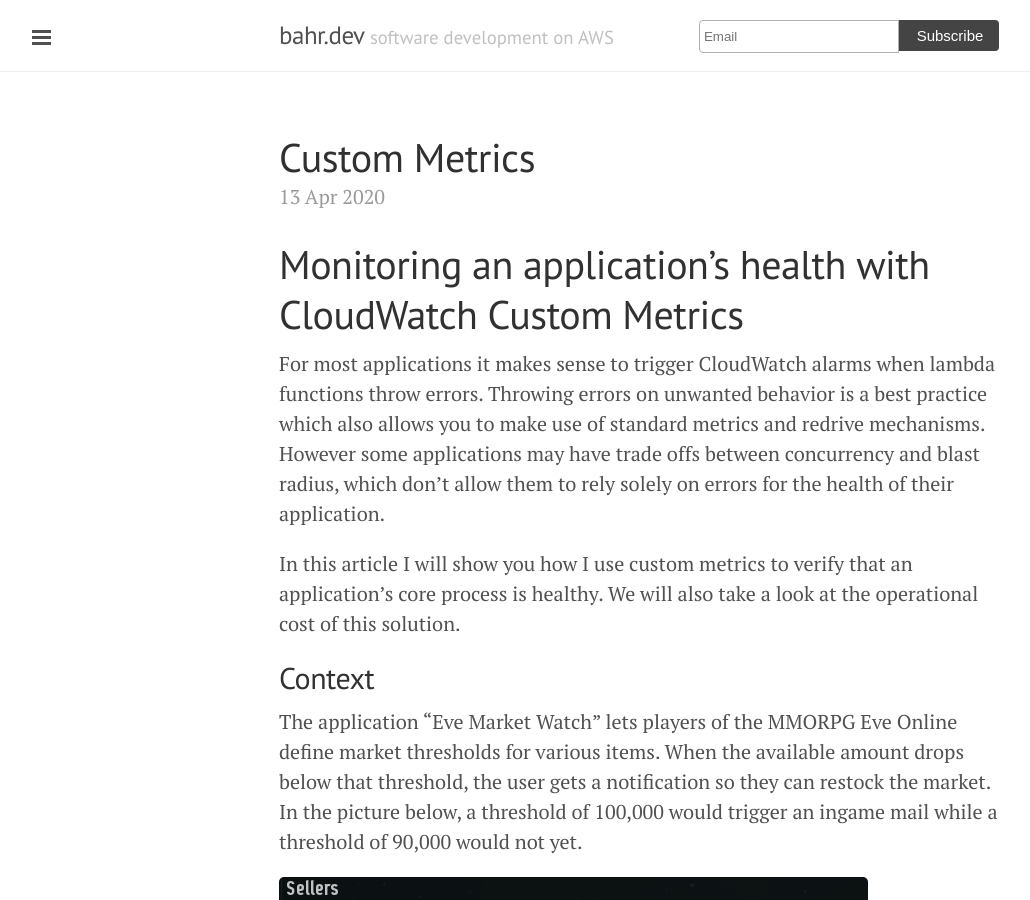
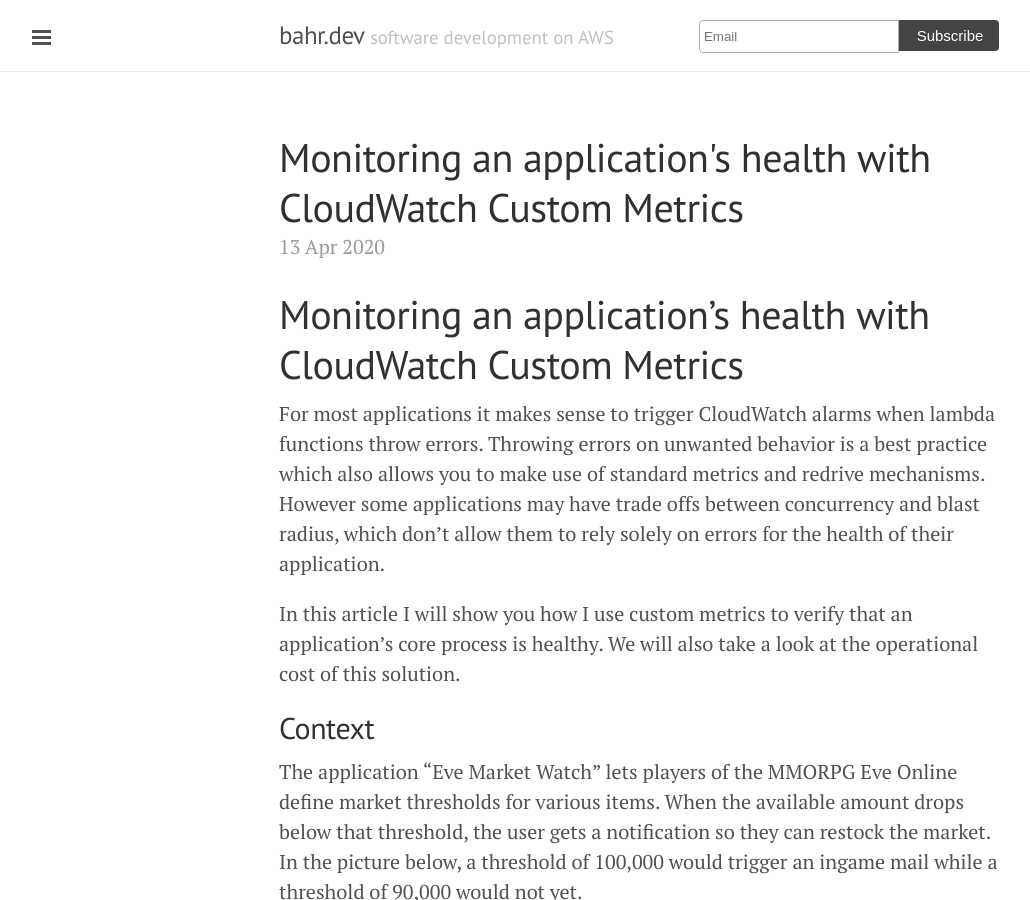
Before and after one commit to bahrmichael/bahrmichael.github.io, a Jekyll site: the page built from _posts/2020-04-13-custom-metrics.md, in a window 1280 px wide and 900 px high. Shown: the whole window, without its empty margins (1-1031 px from the left). Built offline with Jekyll 4.4.1, drawn with Linux system fonts in a browser that asks for light colours; our own code applies the rules of GitHub Pages for plain Markdown files; Markdown is read by kramdown in place of the engine named in the settings; comment, search, counter and statistics services are not loaded; some of the changed lines change nothing that is shown.

Commit message:
Add metadata for custom metrics

```diff
--- a/_posts/2020-04-13-custom-metrics.md
+++ b/_posts/2020-04-13-custom-metrics.md
@@ -1,3 +1,9 @@
+---
+layout: post
+title: "Monitoring an application's health with CloudWatch Custom Metrics"
+description: "In this article we learn how to use custom metrics to monitor the health of an application by looking at a real world example."
+---
+
 # Monitoring an application's health with CloudWatch Custom Metrics
 
 For most applications it makes sense to trigger CloudWatch alarms when lambda functions throw errors. Throwing errors on unwanted behavior is a best practice which also allows you to make use of standard metrics and redrive mechanisms. However some applications may have trade offs between concurrency and blast radius, which don't allow them to rely solely on errors for the health of their application.
```
